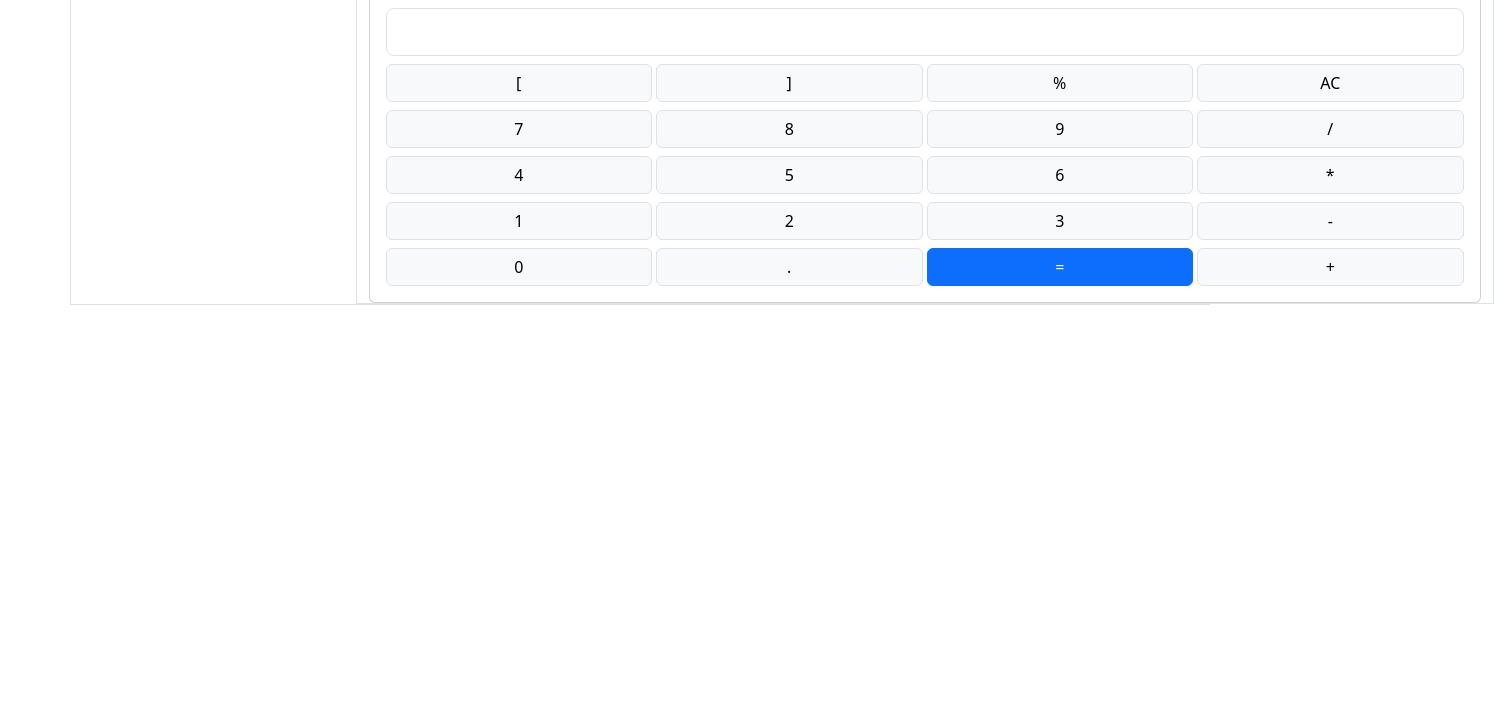
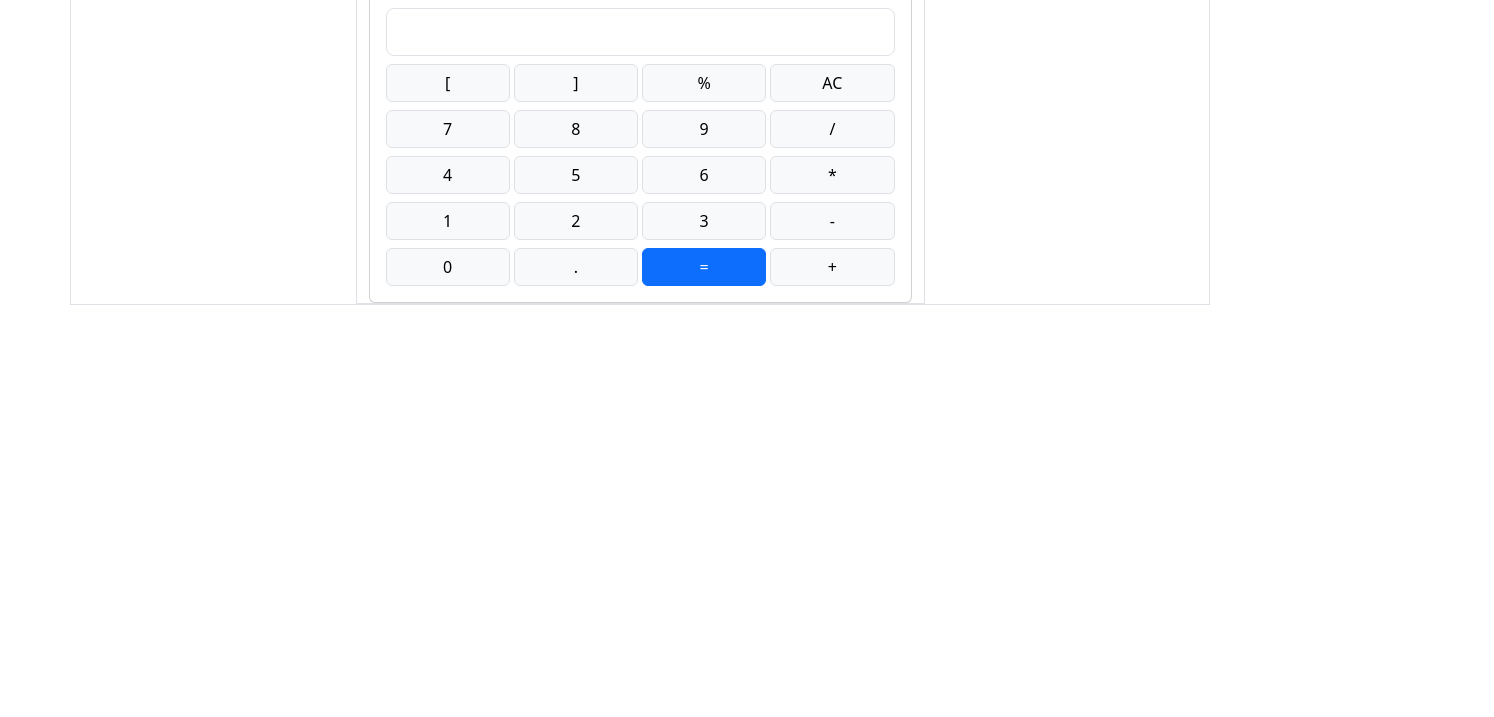
Before and after one commit to bannukadananjaya/scientific-calculator, a plain HTML site: page src/index.html in a window 1280 px wide. Shown: the part 83-800 px from the top of the page, 1494 px wide, since content can reach past the window. Drawn offline with nearby package versions, Linux system fonts and the light colour scheme.

Commit message:
Update index.html
little mistake on medium size displays:- (col-12 offset-md-3 col-md-6) full screen col-12

```diff
--- a/src/index.html
+++ b/src/index.html
@@ -10,7 +10,7 @@
         <div class="container">
             <h1 class="text-center mt-3">Scientific Calculator</h1>
             <div class="row border">
-                <div class="col-12 offset-md-3 col-d-6 border">
+                <div class="col-12 offset-md-3 col-md-6 border">
                     <div class="card">
                         <div class="card-body">
                             <input readonly id="calcdispaly" class="form-control form-control-lg" type="text" aria-label=".form-control-lg example">
```
